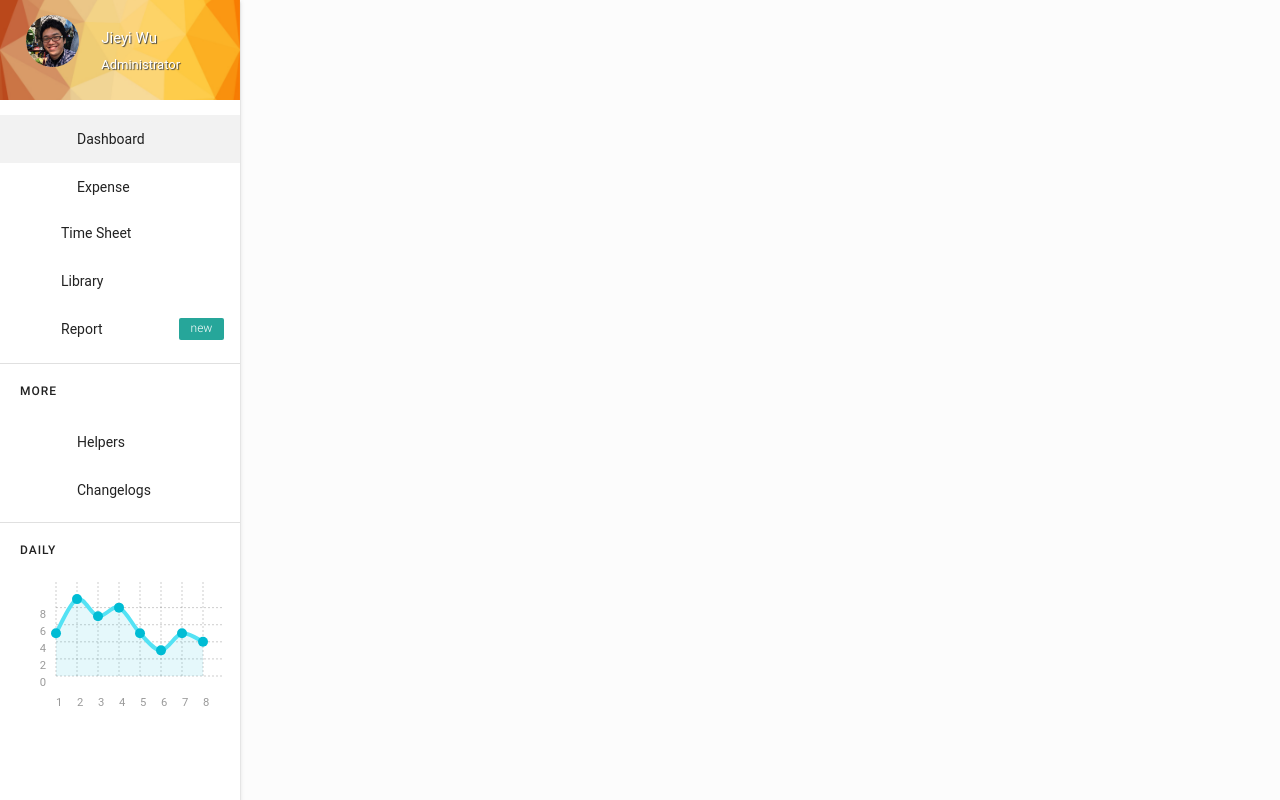
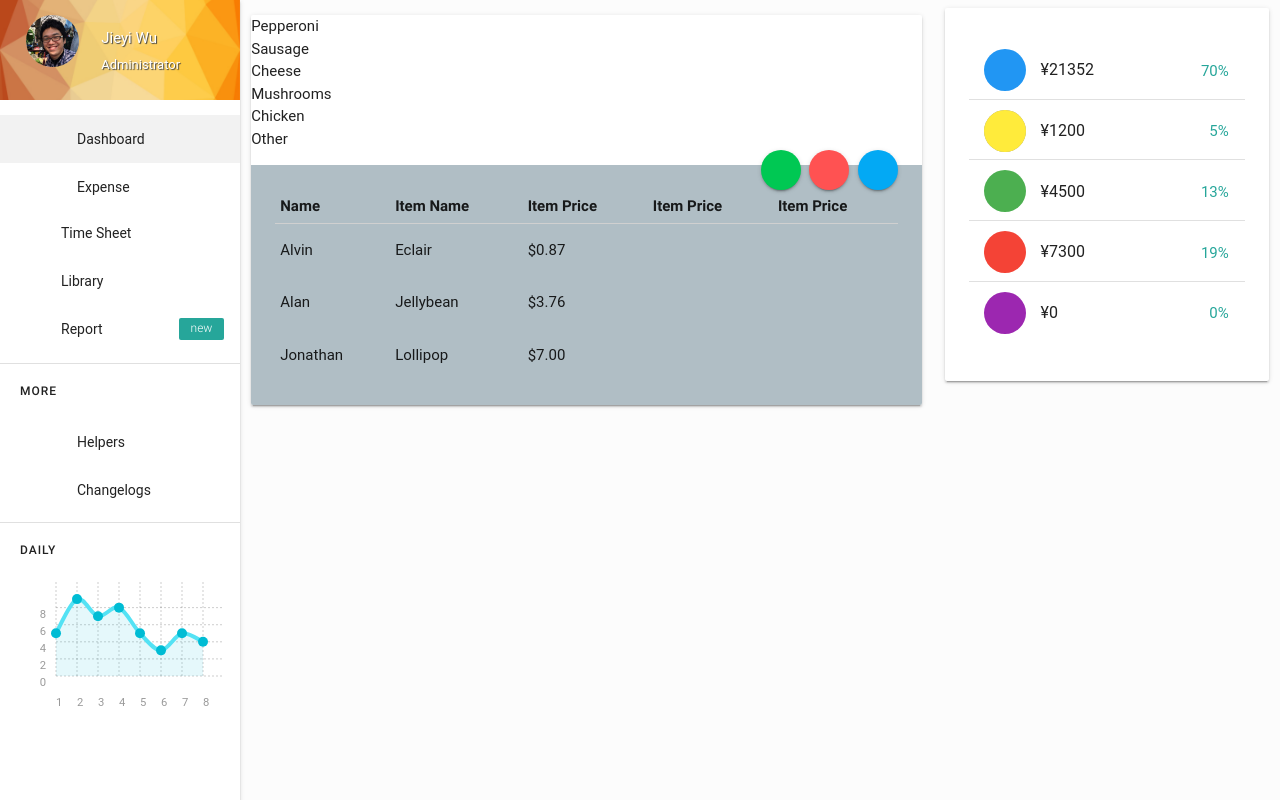
Before and after one commit to pokk/Timesheet, a Django app: page /sheet/expense/ in a window 1280 px wide. Run offline with Django 3.2, Linux system fonts and the light colour scheme; some libraries are stand-ins or nearby versions; some web fonts are replaced.

Commit message:
1. Finished the edit expense hidden card.

```diff
--- /dev/null
+++ b/sheet/static/css/expense.css
@@ -0,0 +1,66 @@
+/* Expense category */
+ul.collection
+{
+	border: 0;
+}
+
+.collection .collection-item.avatar
+{
+	min-height: 0;
+}
+
+/* Expense edit button */
+.expense-card .card
+{
+	margin: 0;
+}
+
+.expense-card ul.card-action-buttons
+{
+	margin: -39px 0 0 0;
+	text-align: right;
+}
+
+.expense-card ul.card-action-buttons li
+{
+	display: inline-block;
+	padding-left: 5px;
+}
+
+/* Hidden card - Expense edit & Expense new*/
+.card .card-reveal-expense-edit,
+.card .card-reveal-expense-new
+{
+	background-color: #fff;
+	display: none;
+	height: 100%;
+	margin-left: -20px;
+	overflow-y: auto;
+	padding: 20px;
+	position: absolute;
+	top: 100%;
+	width: 100%;
+	z-index: 1
+}
+
+.card .card-reveal-expense-edit .card-title,
+.card .card-reveal-expense-new .card-title
+{
+	cursor: pointer;
+	display: block
+}
+
+ul[data-graph] li:nth-child(1)
+{
+	color: red;
+}
+
+ul[data-graph] li:nth-child(2)
+{
+	color: red;
+}
+
+ul[data-graph] li:nth-child(3)
+{
+	color: yellow;
+}
--- /dev/null
+++ b/sheet/static/js/expense.js
@@ -0,0 +1,79 @@
+/**
+ * Created by Jieyi on 1/14/16.
+ */
+
+$(document).ready(function ()
+{
+	$(document).on('click.card', '.card', function (e)
+	{
+		// Hidden card for expense edit
+		if ($(this).find('.card-reveal-expense-edit').length)
+		{
+			if ($(e.target).is($('.card-reveal-expense-edit .card-title')) || $(e.target).is($('.card-reveal-expense-edit .card-title i')))
+			{
+				// Make Reveal animate down and display none
+				$(this).find('.card-reveal-expense-edit').velocity(
+					{
+						translateY: 0
+					}, {
+						duration: 225,
+						queue: false,
+						easing: 'easeInOutQuad',
+						complete: function ()
+						{
+							$(this).css({
+								display: 'none'
+							})
+						}
+					});
+			}
+			else if ($(e.target).is($('.card .activator-expense-edit')) || $(e.target).is($('.card .activator-expense-edit i')))
+			{
+				$(this).find('.card-reveal-expense-edit').css({
+					display: 'block'
+				}).velocity("stop", false).velocity({
+					translateY: '-100%'
+				}, {
+					duration: 300,
+					queue: false,
+					easing: 'easeInOutQuad'
+				});
+			}
+		}
+
+		// Hidden card for expense new
+		if ($(this).find('.card-reveal-expense-new').length)
+		{
+			if ($(e.target).is($('.card-reveal-expense-new .card-title')) || $(e.target).is($('.card-reveal-expense-new .card-title i')))
+			{
+				// Make Reveal animate down and display none
+				$(this).find('.card-reveal-expense-new').velocity(
+					{
+						translateY: 0
+					}, {
+						duration: 225,
+						queue: false,
+						easing: 'easeInOutQuad',
+						complete: function ()
+						{
+							$(this).css({
+								display: 'none'
+							})
+						}
+					});
+			}
+			else if ($(e.target).is($('.card .activator-expense-new')) || $(e.target).is($('.card .activator-expense-new i')))
+			{
+				$(this).find('.card-reveal-expense-new').css({
+					display: 'block'
+				}).velocity("stop", false).velocity({
+					translateY: '-100%'
+				}, {
+					duration: 300,
+					queue: false,
+					easing: 'easeInOutQuad'
+				});
+			}
+		}
+	});
+});
--- a/templates/content/dashboard.html
+++ b/templates/content/dashboard.html
@@ -140,7 +140,7 @@
 					<p>Your transport, stationery, books, and miscellaneous fee.</p>
 				</div>
 				<div class="card-action">
-					<a href="#">Go to detail</a>
+					<a href="{% url 'sheet:expense' %}">Go to detail</a>
 				</div>
 			</div>
 		</div>
--- a/templates/content/expense/expense.html
+++ b/templates/content/expense/expense.html
@@ -2,7 +2,177 @@
 {% load staticfiles %}
 
 {% block header-import %}
+	<link rel="stylesheet" href="{% static "css/expense.css" %}">
+	<script src="{% static "js/expense.js" %}"></script>
+
+	<link rel="stylesheet" href="{% static "css/pizza.css" %}" media="screen, projector, print" type="text/css"/>
+	<script src="{% static "js/pizza.js" %}"></script>
 {% endblock %}
 
 {% block content %}
+	<div class="row">
+		<!-- START THE CIRCLE PICTURE -->
+		<div class="col s12 m8 l8">
+			<div class="expense-card card">
+				<!-- START HEADER -->
+				<div class="card-header">
+
+					<ul data-pie-id="my-cool-chart" data-options='{"donut": "true"}'>
+						<li data-value="36">Pepperoni</li>
+						<li data-value="14">Sausage</li>
+						<li data-value="8">Cheese</li>
+						<li data-value="11">Mushrooms</li>
+						<li data-value="7">Chicken</li>
+						<li data-value="24">Other</li>
+					</ul>
+					<div id="my-cool-chart"></div>
+
+				</div>
+				<!-- START HEADER -->
+				<!-- START CONTENT -->
+				<div class="card-content blue-grey lighten-3">
+					<!-- START SELECT BUTTON -->
+					<ul class="card-action-buttons">
+						<li>
+							<a class="btn-floating waves-effect waves-light green accent-4">
+								<i class="mdi-editor-mode-edit activator-expense-edit"></i>
+							</a>
+						</li>
+						<li>
+							<a class="btn-floating waves-effect waves-light red accent-2">
+								<i class="mdi-content-add activator-expense-new"></i>
+							</a>
+						</li>
+						<li>
+							<a class="btn-floating waves-effect waves-light light-blue">
+								<i class="mdi-action-event activator"></i>
+							</a>
+						</li>
+					</ul>
+					<!-- END SELECT BUTTON -->
+					<table>
+						<thead>
+							<tr>
+								<th data-field="id">Name</th>
+								<th data-field="name">Item Name</th>
+								<th data-field="price">Item Price</th>
+								<th data-field="date">Item Price</th>
+								<th data-field="output">Item Price</th>
+							</tr>
+						</thead>
+
+						<tbody>
+							<tr>
+								<td>Alvin</td>
+								<td>Eclair</td>
+								<td>$0.87</td>
+							</tr>
+							<tr>
+								<td>Alan</td>
+								<td>Jellybean</td>
+								<td>$3.76</td>
+							</tr>
+							<tr>
+								<td>Jonathan</td>
+								<td>Lollipop</td>
+								<td>$7.00</td>
+							</tr>
+						</tbody>
+					</table>
+					<!-- START EDIT EXPENSE -->
+					<div class="card-reveal-expense-edit" style="display: none; transform: translateY(0px);">
+						<span class="card-title grey-text text-darken-4"><i class="mdi-navigation-close right"></i></span>
+						<table>
+							<thead>
+								<tr>
+									<th data-field="id">Name</th>
+								</tr>
+							</thead>
+
+							<tbody>
+								<tr>
+									<td>Alvin</td>
+									<td>Eclair</td>
+									<td>$0.87</td>
+								</tr>
+								<tr>
+									<td>Alan</td>
+									<td>Jellybean</td>
+									<td>$3.76</td>
+								</tr>
+								<tr>
+									<td>Jonathan</td>
+									<td>Lollipop</td>
+									<td>$7.00</td>
+								</tr>
+							</tbody>
+						</table>
+					</div>
+					<!-- END EDIT EXPENSE -->
+					<!-- START NEW EXPENSE -->
+					<div class="card-reveal-expense-new" style="display: none; transform: translateY(0px);">
+						<span class="card-title grey-text text-darken-4"><i class="mdi-navigation-close right"></i></span>
+						<table>
+							<thead>
+								<tr>
+									<th data-field="id">Name</th>
+									<th data-field="name">Item Name</th>
+									<th data-field="price">Item Price</th>
+									<th data-field="date">Item Price</th>
+									<th data-field="output">Item Price</th>
+								</tr>
+							</thead>
+
+							<tbody>
+								<tr>
+									<td>Alvin</td>
+									<td>Eclair</td>
+									<td>$0.87</td>
+								</tr>
+							</tbody>
+						</table>
+					</div>
+					<!-- END NEW EXPENSE -->
+				</div>
+				<!-- END CONTENT -->
+			</div>
+		</div>
+		<!-- END THE CIRCLE PICTURE -->
+		<!-- START EXPENSE CATEGORY -->
+		<div class="col s12 m4 l4">
+			<div class="card-panel">
+				<!-- START COLLECTION FORM -->
+				<ul class="collection">
+					<li class="collection-item avatar">
+						<i class="medium mdi-maps-directions-transit circle blue"></i>
+						<h5 class="title">¥21352</h5>
+						<h6 class="secondary-content">70%</h6>
+					</li>
+					<li class="collection-item avatar">
+						<i class="material-icons circle">folder</i>
+						<i class="mdi-image-brush circle yellow"></i>
+						<h5 class="title">¥1200</h5>
+						<h6 class="secondary-content">5%</h6>
+					</li>
+					<li class="collection-item avatar">
+						<i class="mdi-social-people circle green"></i>
+						<h5 class="title">¥4500</h5>
+						<h6 class="secondary-content">13%</h6>
+					</li>
+					<li class="collection-item avatar">
+						<i class="mdi-social-people circle red"></i>
+						<h5 class="title">¥7300</h5>
+						<h6 class="secondary-content">19%</h6>
+					</li>
+					<li class="collection-item avatar">
+						<i class="mdi-social-public circle purple"></i>
+						<h5 class="title">¥0</h5>
+						<h6 class="secondary-content">0%</h6>
+					</li>
+				</ul>
+				<!-- END COLLECTION FORM -->
+			</div>
+		</div>
+		<!-- END EXPENSE CATEGORY -->
+	</div>
 {% endblock %}
```
Also changed, not shown: sheet/static/images/card/user-infomation.png (added).
